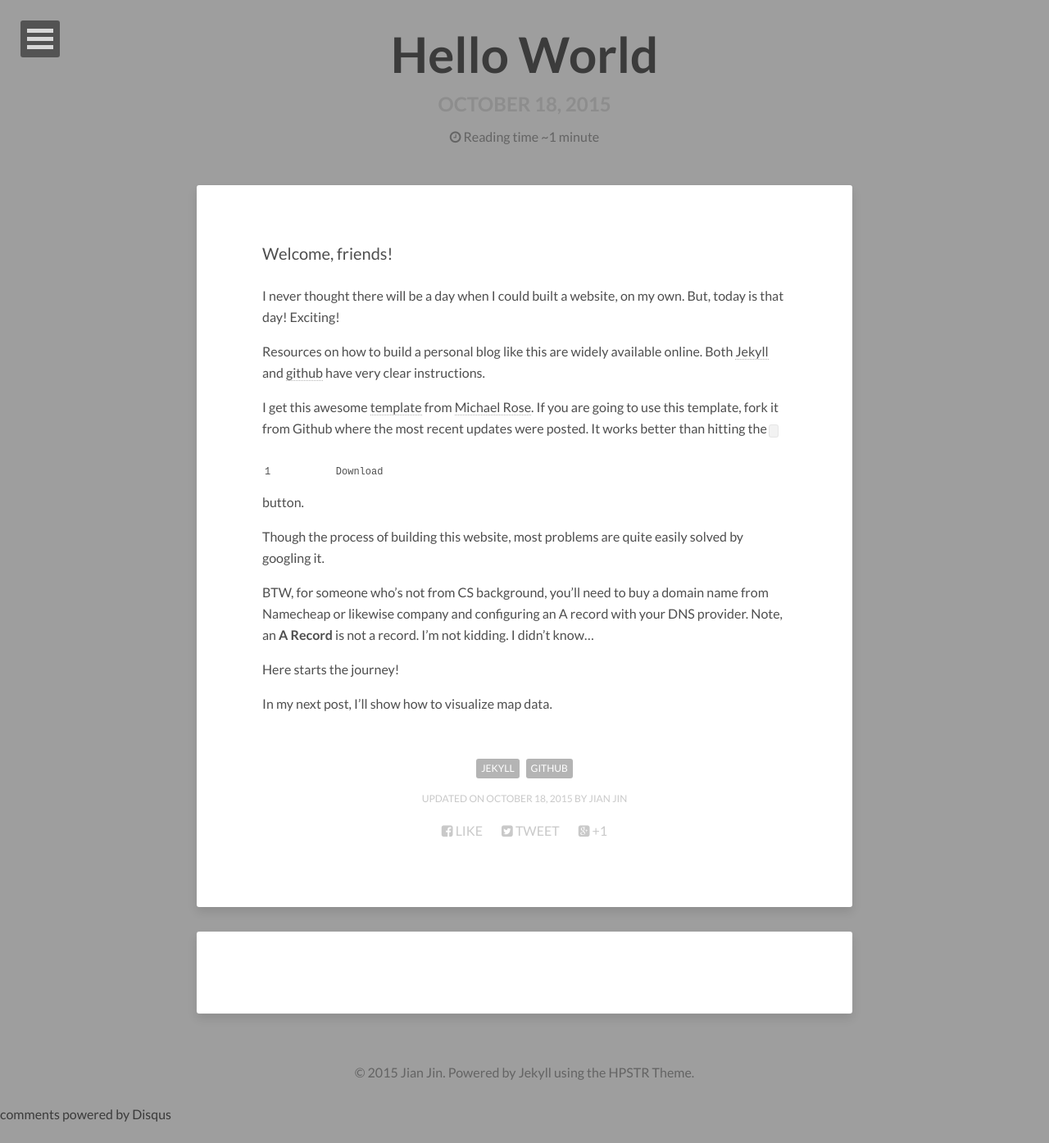
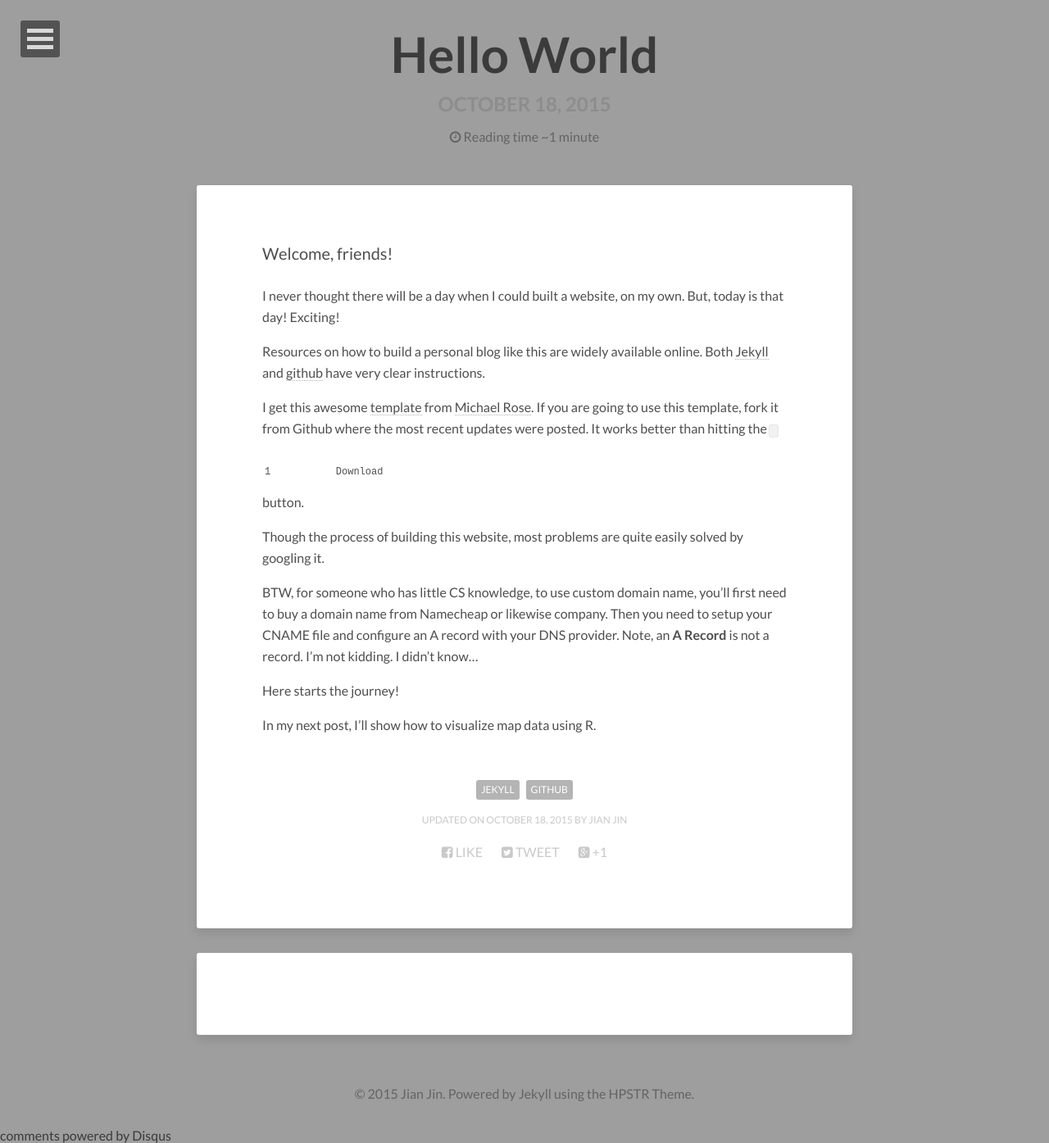
Before and after one commit to imteazs/jianjinucdavis.github.io, a Jekyll site: the page built from _posts/2015-10-18-Launch-my-blog.md, in a window 1280 px wide. Shown: the whole page at 82% size. Built offline with Jekyll 4.4.1, drawn with Linux system fonts in a browser that asks for light colours; nearby versions of some CDN libraries; comment, search, counter and statistics services are not loaded; before the commit the page ends 1369 px from its top, so only the background shows below that.

Commit message:
keep editing my first post

```diff
--- a/_posts/2015-10-18-Launch-my-blog.md
+++ b/_posts/2015-10-18-Launch-my-blog.md
@@ -18,8 +18,8 @@ I get this awesome [template](https://mademistakes.com/work/hpstr-jekyll-theme/)
 
 Though the process of building this website, most problems are quite easily solved by googling it.
 
-BTW, for someone who's not from CS background, you'll need to buy a domain name from Namecheap or likewise company and configuring an A record with your DNS provider. Note, an **A Record** is not a record. I'm not kidding. I didn't know...
+BTW, for someone who has little CS knowledge, to use custom domain name, you'll first need to buy a domain name from Namecheap or likewise company. Then you need to setup your CNAME file and configure an A record with your DNS provider. Note, an **A Record** is not a record. I'm not kidding. I didn't know...
 
 Here starts the journey!
 
-In my next post, I'll show how to visualize map data.
+In my next post, I'll show how to visualize map data using R.
```
